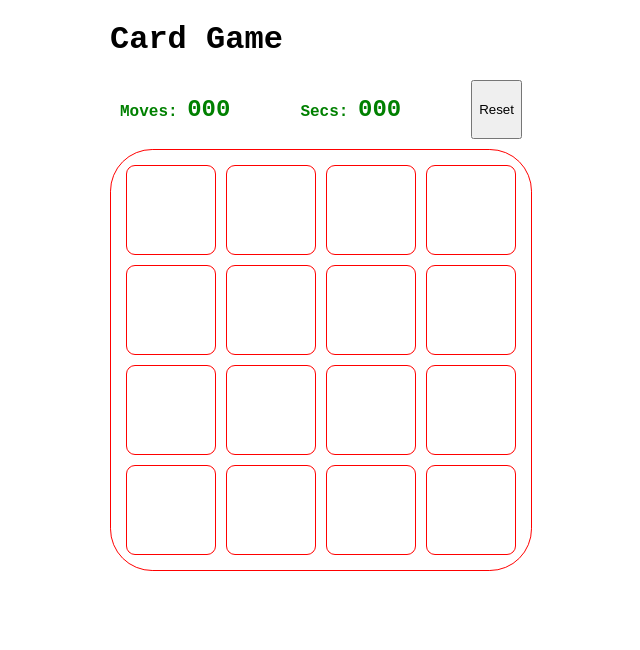
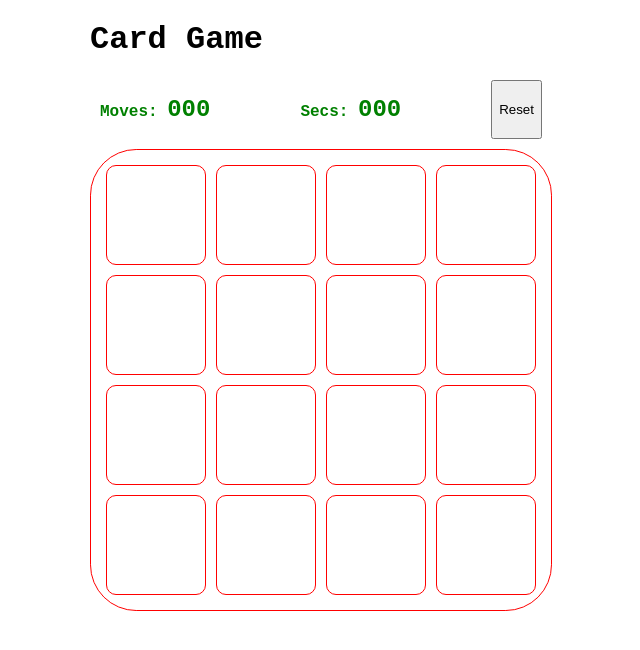
Before and after one commit to MagicMart/card-game-angular, an Angular app: page / in a window 1280 px wide. Shown: the top 650 px of the page, without its empty margins (319-959 px from the left). Built offline with nearby package versions, Linux system fonts and the light colour scheme.

Commit message:
adjust card text

```diff
--- a/src/app/card/card.component.css
+++ b/src/app/card/card.component.css
@@ -1,9 +1,14 @@
 .card {
-  width: 90px;
-  height: 90px;
+  display: grid;
+  justify-content: center;
+  align-items: center;
+  width: 100px;
+  height: 100px;
   margin: 5px;
   border: 1px solid red;
   border-radius: 10%;
+  font-size: 1.6rem;
+  font-weight: bolder;
 }
 
 .opened {
```
